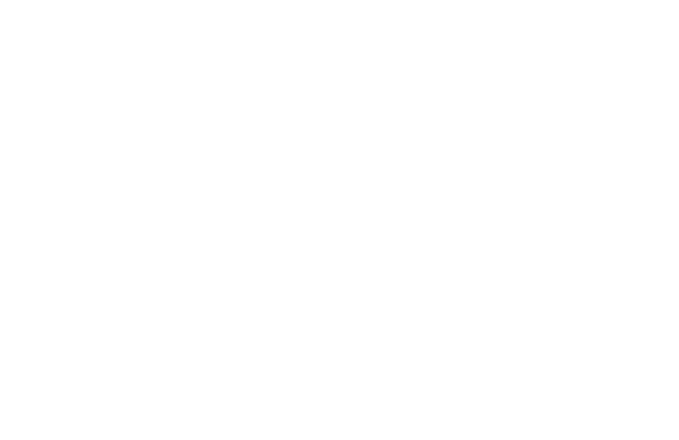
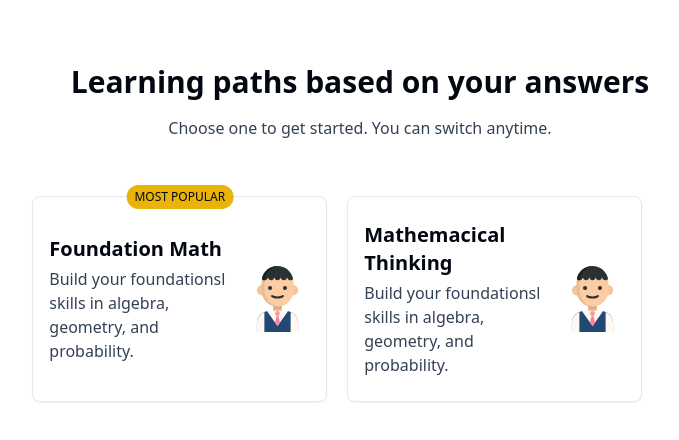
Before and after one commit to Natty-7r/Assignment-, a React (Vite) app: page /finished in a window 1280 px wide. Before the commit this address had no page. Shown: the top 440 px of the page, without its empty margins (280-959 px from the left). Built offline with nearby package versions, Linux system fonts and the light colour scheme.

Commit message:
feat: add last page

```diff
--- a/src/App.tsx
+++ b/src/App.tsx
@@ -4,6 +4,7 @@
 import ProgressOne from "./pages/progress-one";
 import MathLevelPage from "./pages/math-level";
 import ProgressTwoPage from "./pages/progress-two";
+import LearningPathPage from "./pages/learning-path";
 
 function App() {
   return (
@@ -13,6 +14,7 @@
       <Route path="/after-interest" element={<ProgressOne />} />
       <Route path="/select-math-level" element={<MathLevelPage />} />
       <Route path="/after-math-level" element={<ProgressTwoPage />} />
+      <Route path="/finished" element={<LearningPathPage />} />
     </Routes>
   );
 }
--- /dev/null
+++ b/src/components/card/learning-path-card.tsx
@@ -0,0 +1,50 @@
+import { cn } from "@/lib/utils";
+import { Card } from "../ui/card";
+
+const LearnPathCard = ({
+  id,
+  selctedId,
+  clickHandler,
+  lable,
+  imageSrc,
+  headerText,
+  headerDescription,
+}: {
+  clickHandler: Function;
+  selctedId?: string;
+  id: string;
+  imageSrc?: string;
+  lable?: string;
+  headerText?: string;
+  headerDescription?: string;
+}) => {
+  return (
+    <Card
+      className={cn(
+        "relative flex w-full lg:w-[45%]  items-center p-3 lg:px-4 lg:py-6",
+        id && id == selctedId && "border-yellow-600 shadow-lg"
+      )}
+      onClick={() => clickHandler(id)}
+    >
+      {lable && (
+        <p className="absolute top-0 font-medium left-[50%] translate-x-[-50%]  translate-y-[-50%] bg-yellow-500 text-nowrap rounded-full text-xs uppercase  px-2 py-1">
+          {lable}
+        </p>
+      )}
+      <div className="w-3/4">
+        <h1 className=" capitalize font-bold  text-xl ">{headerText}</h1>
+        <h4 className="first-letter:uppercase text-slate-700 text-sm mt-1 lg:text-base  ">
+          {headerDescription}
+        </h4>
+      </div>
+      <div className="relative  aspect-[1/1] w-1/4">
+        <img
+          src={imageSrc || "/icons/student.svg"}
+          className="absolute top-0 left-0 w-full h-full object-cover"
+        />
+      </div>
+    </Card>
+  );
+};
+
+export default LearnPathCard;
--- a/src/components/header/form-header.tsx
+++ b/src/components/header/form-header.tsx
@@ -11,10 +11,10 @@
 }) => {
   return (
     <header className={cn("text-center", className)}>
-      <h1 className=" first-letter:uppercase font-bold tracking-wide md:mb-4  text-xl md:text-3xl">
+      <h1 className=" first-letter:uppercase font-bold  md:mb-4  text-xl md:text-3xl">
         {headerText}
       </h1>
-      <h4 className="first-letter:uppercase text-slate-700 text-xs mt-2 md:text-base">
+      <h4 className="first-letter:uppercase text-slate-700 text-xs mt-2 md:text-base text-slate-600">
         {headerDescription}
       </h4>
     </header>
--- /dev/null
+++ b/src/pages/learning-path.tsx
@@ -0,0 +1,57 @@
+import LearnPathCard from "@/components/card/learning-path-card";
+import FormHeader from "@/components/header/form-header";
+import { useState } from "react";
+
+const LearningPathPage = () => {
+  const [selctedId, setSelectedId] = useState<string | undefined>(undefined);
+
+  const selectCard = (id: string) => {
+    setSelectedId(id);
+  };
+  return (
+    <main className=" flex flex-col gap-2 p-8 md:px-[18%] py-[20%] md:py-[10%] md:py-[5%]  ">
+      <FormHeader
+        headerText=" learning paths based on your answers"
+        headerDescription="choose one to get started. You can switch anytime."
+      />
+      <div className="flex gap-5 flex-col lg:flex-row my-12  lg:mx-auto lg:w-4/5">
+        {learningpaths.map(
+          (
+            { id, headerText, headerDescription, lable, imageSrc },
+            index: number
+          ) => (
+            <LearnPathCard
+              clickHandler={selectCard}
+              selctedId={selctedId}
+              id={id}
+              key={index}
+              lable={lable}
+              imageSrc={imageSrc}
+              headerText={headerText}
+              headerDescription={headerDescription}
+            />
+          )
+        )}
+      </div>
+    </main>
+  );
+};
+
+const learningpaths: any[] = [
+  {
+    id: "#11111",
+    lable: "most popular",
+    headerText: "foundation math",
+    headerDescription:
+      "build your foundationsl skills in algebra, geometry, and probability.",
+    imageSrc: "/icons/student.svg",
+  },
+  {
+    id: "#22222",
+    headerText: "mathemacical thinking",
+    headerDescription:
+      "build your foundationsl skills in algebra, geometry, and probability.",
+    imageSrc: "/icons/student.svg",
+  },
+];
+export default LearningPathPage;
--- a/src/pages/progress-two.tsx
+++ b/src/pages/progress-two.tsx
@@ -8,15 +8,14 @@
   const navigate = useNavigate();
   const appState = useContext(AppContenxt);
   const moveToNext = () => {
-    if (appState?.setStep) appState.setStep("select-math-level");
-    navigate("/select-math-level");
+    if (appState?.setStep) appState.setStep("finished");
+    navigate("/finished");
   };
   return (
     <main className=" flex flex-col gap-2 p-8 md:px-[15%] ">
       <FormProgress />
-
-      <div className="flex flex-col md:my-12 md:flex-row mx-auto items-center justify-around md:gap-[20%] ">
-        <div className="aspect-[2/3]  relative  w-1/4 md:w-[25%] my-12">
+      <div className="flex flex-col md:my-12 md:flex-row mx-auto items-center justify-around md:gap-[5%] ">
+        <div className="aspect-[2/3]  relative  w-1/4 md:w-[20%] my-12">
           <img
             src="/icons/student.svg"
             className="absolute top-0 left-0 w-full h-full object-cover"
```
